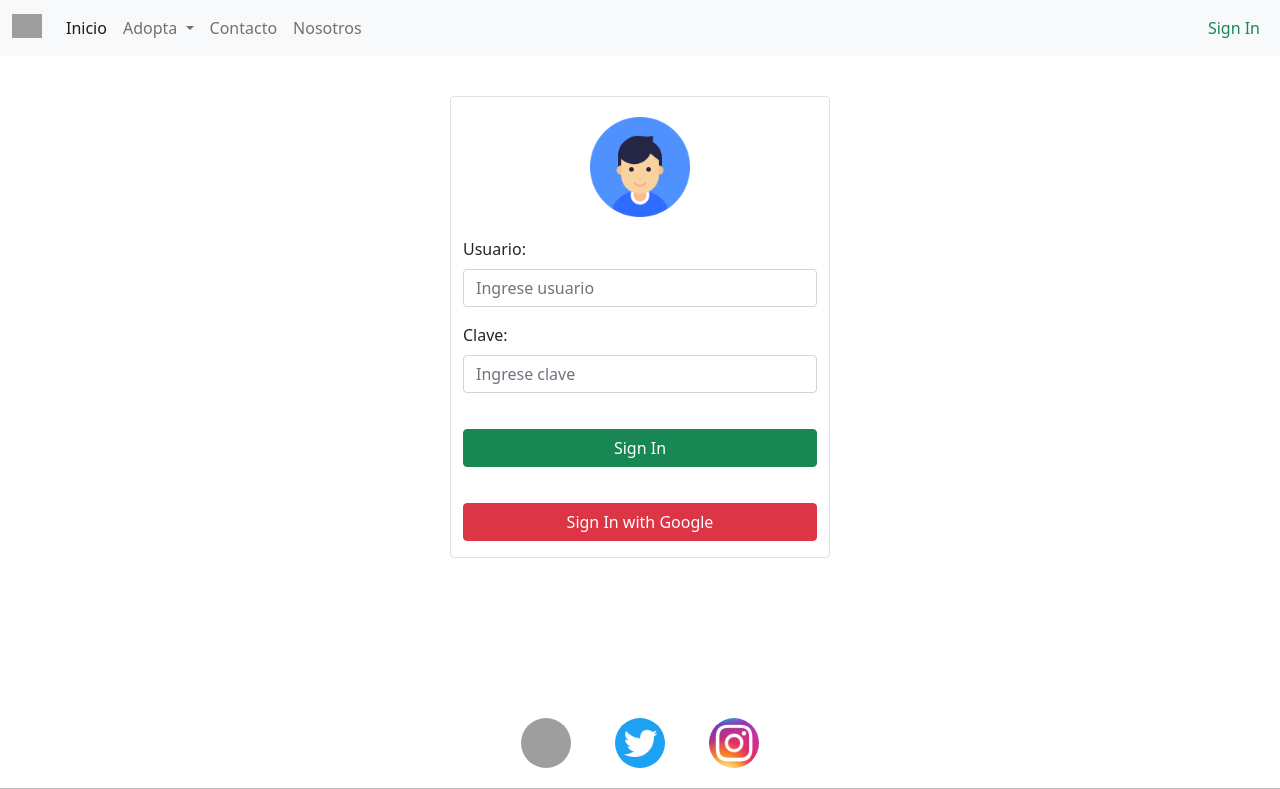
After one commit to elwuapo/demo-django-crud, a Django app: page /signin/ in a window 1280 px wide. The commit adds this page. Shown: the top 789 px of the page. Run offline with Django 3.2, Linux system fonts and the light colour scheme; some libraries are stand-ins or nearby versions; grey boxes are pictures that could not be loaded.

Commit message:
social login

```diff
--- a/core/templates/base.html
+++ b/core/templates/base.html
@@ -49,12 +49,52 @@
                         </li>
                     </ul>
                 </div>
+                <div class="collapse navbar-collapse justify-content-end" id="navbarSupportedContent">
+                    <ul class="navbar-nav">
+                        <ul class="navbar-nav">
+                            {% if user.is_authenticated %}
+                                <li class="nav-item">
+                                    <a class="nav-link" href="#">{{user.username}}</a>
+                                </li>
+                                <li class="nav-item">
+                                    <a class="nav-link text-danger" href="{% url 'Deslogeo' %}">Sign Out</a>
+                                </li>
+                            {% else %}
+                                <li class="nav-item">
+                                    <a class="nav-link text-success" href="{% url 'SignIn' %}">Sign In</a>
+                                </li>
+                            {% endif %}
+                        </ul>
+                    </ul>
+                </div>
+
+                <!--
+                <div class="collapse navbar-collapse justify-content-end" id="navbarSupportedContent">
+                    {% if user.is_authenticated %}
+                        <ul class="navbar-nav">
+                            <li class="nav-item">
+                                <a class="nav-link" href="#">{{user.username}}</a>
+                            </li>
+                            <li class="nav-item">
+                                <a class="nav-link text-danger" href="#">Sign Out</a>
+                            </li>
+                        </ul>
+                    {% else %}
+                        <ul class="navbar-nav">
+                            <li class="nav-item">
+                                <a class="nav-link text-success" href="#">Sign In</a>
+                            </li>
+                        </ul>
+                    {% endif %}
+                </div>
+                -->
 
             </div>
         </nav>
 
 
         {% block contenido %}
+
         {% endblock %}
 
         <!-- Footer -->
--- /dev/null
+++ b/core/templates/signin.html
@@ -0,0 +1,44 @@
+{% extends 'base.html' %}
+{% load static %}
+{% load socialaccount %}
+
+{% block titulo %}
+    <title>Sign in</title>
+{% endblock %}
+
+{% block contenido %}
+    <div class="container">
+        <div class="row justify-content-center">
+
+            <div class="col-4 border rounded" style="margin-top: 40px;">
+                <form action="{% url 'Logeando' %}" method="POST">
+                    {% csrf_token %}
+
+                    <img class="rounded mx-auto d-block" src="{% static 'img/signin/user-signin.png'%}" alt="user-logo" width="100" style="margin: 20px;">
+
+                    <div class="mb-3">
+                        <label for="usuario" class="form-label">Usuario:</label>
+                        <input type="text" class="form-control" id="usuario" name="usuario" placeholder="Ingrese usuario">
+                    </div>
+
+                    <div class="mb-3">
+                        <label for="clave" class="form-label">Clave:</label>
+                        <input type="password" class="form-control" id="clave" name="clave" placeholder="Ingrese clave">
+                    </div>
+
+                    <div class="mb-3">
+                        <button type="submit" class="btn btn-success" style="width: 100%; margin-top: 20px;">Sign In</button>
+                    </div>
+
+                    <div class="mb-3">
+                        <a class="btn btn-danger" href="{% provider_login_url 'google' %}" style="width: 100%; margin-top: 20px;">Sign In with Google</a>
+                    </div>
+                </form>
+            </div>
+
+        </div>
+    </div>
+{% endblock %}
+
+{% block script %}
+{% endblock %}
--- a/core/urls.py
+++ b/core/urls.py
@@ -1,7 +1,9 @@
-from core.views import AgregarPerro, EliminarPerro, FormularioPerroAgr, FormularioPerroMod, Inicio, ModificarPerro, Perros
+from core.views import AgregarPerro, Deslogeo, EliminarPerro, FormularioPerroAgr, FormularioPerroMod, Inicio, Logeando, ModificarPerro, Perros, SignIn
 from django.urls import path
 from django.conf import settings
 from django.conf.urls.static import static
+
+
 
 urlpatterns = [
     path('', Inicio, name='Inicio'),
@@ -11,6 +13,22 @@ urlpatterns = [
     path('adopta/perros/form/agr/agregando/', AgregarPerro, name='AgregarPerro'),
     path('adopta/perros/form/mod/modificando/', ModificarPerro, name='ModificarPerro'),
     path('adopta/perros/form/eli/eliminando/<int:nro_chip>/', EliminarPerro, name='EliminarPerro'),
+
+    # Sign In
+    path('signin/', SignIn, name='SignIn'),
+    path('signin/logeando/', Logeando, name='Logeando'),
+    path('signin/deslogeando/', Deslogeo, name='Deslogeo'),
 ]
 
 urlpatterns + static(settings.STATIC_URL, document_root=settings.STATIC_ROOT)
+
+
+"""
+from django.contrib.auth.views import LogoutView
+
+path('signin/', SignIn, name='SignIn'),
+path('signin/logiando/', Logeando, name='Logeando'),
+path('signin/Deslogeando/', Deslogeo, name='Deslogeo'),
+
+path('logout', LogoutView.as_view()),
+"""
--- a/core/views.py
+++ b/core/views.py
@@ -1,10 +1,32 @@
 from core.models import Perro, Raza
 from django.shortcuts import redirect, render
+from django.contrib.auth import authenticate, logout, login as auth_login
+#from django.contrib.auth import authenticate, login, logout
 
 
 def Inicio(request):
     contexto = {}
     return render(request, 'inicio.html', contexto)
+
+def SignIn(request):
+    contexto = {}
+    return render(request, 'signin.html', contexto)
+
+def Logeando(request):
+    username = request.POST.get('usuario','')
+    password = request.POST.get('clave', '')
+
+    user = authenticate(request, username=username, password=password)
+
+    if user is not None:
+        auth_login(request, user)
+        return redirect('Inicio')
+    else:
+        return redirect('SignIn')
+
+def Deslogeo(request):
+    logout(request)
+    return redirect('Inicio')
 
 def Perros(request):
     perros = Perro.objects.all()
@@ -64,3 +86,50 @@ def EliminarPerro(request, nro_chip):
     perro.delete()
 
     return redirect('Perros')
+
+
+"""
+def SignIn(request):
+    contexto ={}
+    return render(request, 'login.html', contexto)
+
+def IniciarSesion(request):
+
+    username = request.POST.get('usuario','')
+    password = request.POST.get('clave', '')
+
+    usuario = authenticate(request, username = username, password = password)
+
+    if usuario is not None:
+        auth_login(request, usuario)
+        return redirect('Inicio')
+    else:
+        return redirect('SignIn')
+
+def CerrarSesion(request):
+    logout(request)
+    return redirect('Inicio')
+"""
+
+"""
+def SignIn(request):
+    contexto = {}
+    return render(request, 'signin.html', contexto)
+
+def Logeando(request):
+    username = request.POST.get('usuario', 'valor default')
+    password = request.POST.get('clave', 'valor default')
+
+    user = authenticate(request, username=username, password=password)
+
+    if user is not None:
+        auth_login(request, user)
+
+        return redirect('Inicio')
+    else:
+        return redirect('SignIn')
+
+def Deslogeo(request):
+    logout(request)
+    return redirect('Inicio')
+"""
--- a/demo/urls.py
+++ b/demo/urls.py
@@ -16,8 +16,12 @@ Including another URLconf
 from django.contrib import admin
 from django.urls import path
 from django.urls.conf import include
+from django.contrib.auth.views import LogoutView
 
 urlpatterns = [
     path('admin/', admin.site.urls),
-   path('', include('core.urls'))
+    path('', include('core.urls')),
+    path('accounts/', include('allauth.urls')),
+    path('logout', LogoutView.as_view()),
+
 ]
```
Also changed, not shown: core/templates/login.html (added, +41 -0 lines), demo/settings.py (+32 -1 lines), db.sqlite3, static/img/signin/user-signin.png (added).
